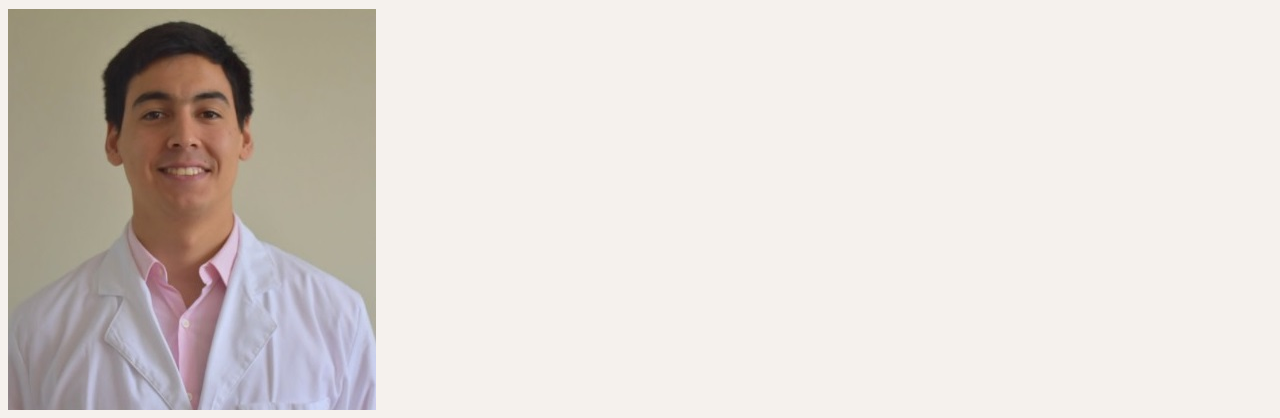
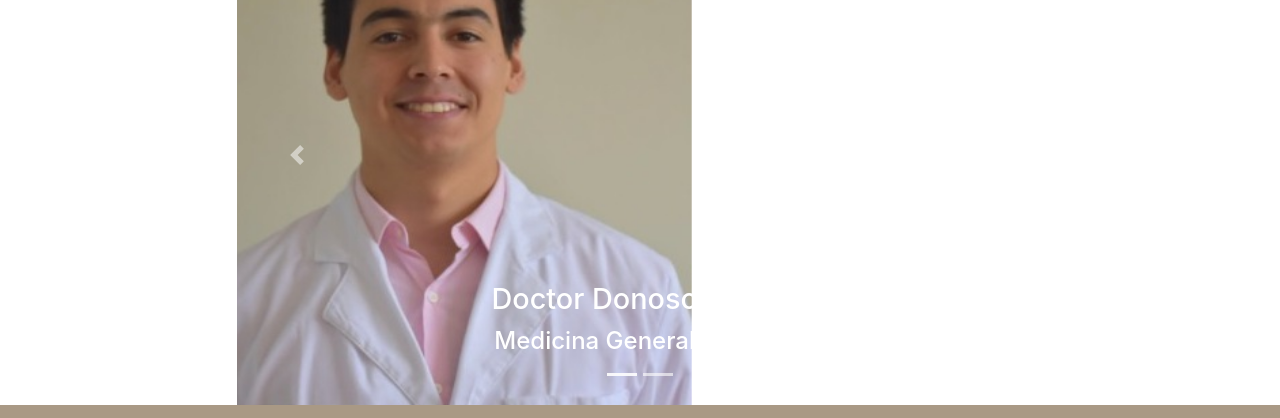
Before and after one commit to matiasanguita/Proyecto_Coderhouse, a website: page pages/medicina.html in a window 1280 px wide. Shown: the part 215-633 px from the top of the page. Drawn offline with nearby package versions, Linux system fonts and the light colour scheme; a web font is replaced by a local one.

Commit message:
segunda entrega - primera vez subida

```diff
--- a/css/styless.css
+++ b/css/styless.css
@@ -25,6 +25,7 @@
 rgb(245, 241, 237)
 rgb(218, 210, 188)
 rgb(169, 153, 133) */
+
 .header {
     background-color: rgb(37, 35, 35);
     color: white;
@@ -188,6 +189,35 @@
     color: #007bff;
 }
 
+
+
+
+
+
+/* Medicina */
+
+.medicina {
+    display: flex;
+    justify-content: center;
+    align-items: center;
+}
+
+.medicina img {
+    max-width: 500px;
+    max-height: 500px;
+}
+
+
+
+
+
+
+
+
+
+
+
+
 /* Arriba Footer */
 /* Media Quaries */
 /* Estilos para tamaños pequeños (small size) */
@@ -217,9 +247,9 @@
     }
 }
 
-/* Estilos para tamaños medianos (medium size) */
+/* Estilos para tamaños medianos (medium size)
 @media screen and (max-width: 1024px) {
     .profesion {
         grid-template-columns: repeat(3, 1fr);
     }
-}
+} */
--- a/pages/medicina.html
+++ b/pages/medicina.html
@@ -4,6 +4,9 @@
     <meta charset="UTF-8">
     <meta name="viewport" content="width=device-width, initial-scale=1.0">
     <title>Neorehabilitación</title>
+    <link href="https://cdn.jsdelivr.net/npm/bootstrap@5.3.2/dist/css/bootstrap.min.css" rel="stylesheet"
+        integrity="sha384-T3c6CoIi6uLrA9TneNEoa7RxnatzjcDSCmG1MXxSR1GAsXEV/Dwwykc2MPK8M2HN" crossorigin="anonymous">
+    <link href="https://stackpath.bootstrapcdn.com/bootstrap/4.5.2/css/bootstrap.min.css" rel="stylesheet">
     <link rel="stylesheet" href="./../css/styless.css">
     <link rel="preconnect" href="https://fonts.googleapis.com">
     <link rel="preconnect" href="https://fonts.gstatic.com" crossorigin>
@@ -31,13 +34,44 @@
         </div>
     </header>
 
-    <main>
-        <h1>Medicina</h1>
-<img src="./../assets/img/doctor_donoso.jpg" alt="">
+    <main class="medicina">
 
-<p>Lorem ipsum dolor sit amet consectetur adipisicing elit. Maxime doloribus consequatur officiis. Aliquam expedita aut, deleniti ipsum, dignissimos, laborum earum corporis reiciendis ipsam accusamus odit. Itaque neque incidunt similique dignissimos?</p>
+            <div id="carouselExampleIndicators" class="carousel slide" data-ride="carousel">
+                <ol class="carousel-indicators">
+                    <li data-target="#carouselExampleIndicators" data-slide-to="0" class="active"></li>
+                    <li data-target="#carouselExampleIndicators" data-slide-to="1"></li>
+                </ol>
+                <div class="carousel-inner">
+                    <div class="carousel-item active">
+                        <img src="./../assets/img/doctor_donoso.jpg" class="d-block w-100" alt="First slide">
+                        <div class="carousel-caption d-md-block">
+                            <h4>Doctor Donoso</h5>
+                            <h5>Medicina General</h3>
+                        </div>
+                    </div>
+                    <div class="carousel-item">
+                        <img src="./../assets/img/doctora_solis.jpg" class="d-block w-100" alt="Second slide">
+                        <div class="carousel-caption d-md-block">
+                            <h4>Doctora Solis</h5>
+                            <h5>Medicina General</h4>
+                        </div>
+                    </div>
+                </div>
+                <a class="carousel-control-prev" href="#carouselExampleIndicators" role="button" data-slide="prev">
+                    <span class="carousel-control-prev-icon" aria-hidden="true"></span>
+                    <span class="sr-only">Previous</span>
+                </a>
+                <a class="carousel-control-next" href="#carouselExampleIndicators" role="button" data-slide="next">
+                    <span class="carousel-control-next-icon" aria-hidden="true"></span>
+                    <span class="sr-only">Next</span>
+                </a>
+            </div>
+
+
 
     </main>
+
+
 </body>
 
 <footer class="footer">
@@ -57,4 +91,11 @@
         </div>
     </div>
 </footer>
+
+
+<script src="https://code.jquery.com/jquery-3.5.1.slim.min.js"></script>
+<script src="https://cdn.jsdelivr.net/npm/@popperjs/core@2.5.3/dist/umd/popper.min.js"></script>
+<script src="https://stackpath.bootstrapcdn.com/bootstrap/4.5.2/js/bootstrap.min.js"></script>
+
+
 </html>
```
Also changed, not shown: index.html (+1 -19 lines), assets/img/Psico_coni.jpg (added), assets/img/doctora_solis.jpg (added).
